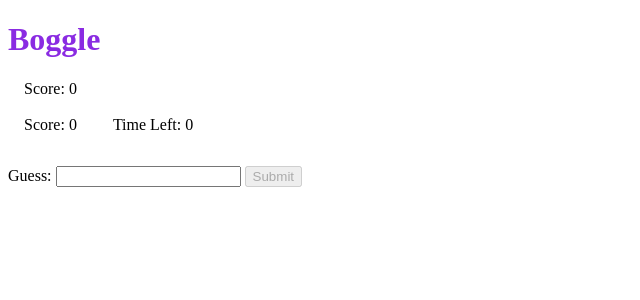
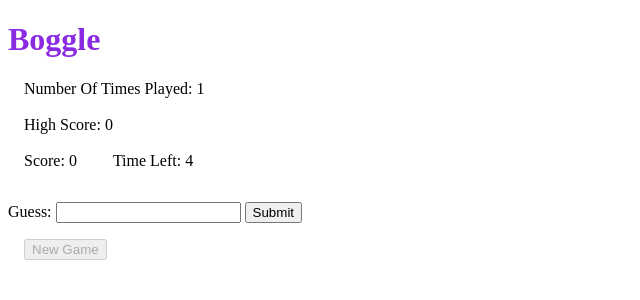
Before and after one commit to Mitya1996/flask-boggle, a Flask app: template templates/index.html in a window 1280 px wide. Shown: the top 300 px of the page, without its empty margins (0-640 px from the left). Run offline with Flask 2, Linux system fonts and the light colour scheme; the template is opened without the code that fills it, so the values that code supplies are empty; parts of the project's set-up code (start-up, migrations or seed data) failed here and were passed over.

Commit message:
Step Six: More statistics! finished

```diff
--- a/app.py
+++ b/app.py
@@ -28,3 +28,30 @@
     word = request.args['guess']
     result = boggle_game.check_valid_word(board, word)
     return jsonify({'response': result})
+
+@app.route('/updateHighScore', methods=['GET', 'POST'])
+def updateHighScore():
+    session_HS = session.get('High Score', 0)
+    if request.method == 'POST':
+        new_HS = request.json['newHighScore']
+        if new_HS > session_HS:
+            session['High Score'] = new_HS
+
+    return jsonify({'high_score': session_HS})
+
+# @app.route('/getHighScore')
+# def getHighScore():
+#     session_HS = session.get('High Score', 0)
+#     return jsonify({'high_score': session_HS})
+
+
+@app.route('/updateNumPlayed', methods=['GET', 'POST'])
+def updateNumPlayed():
+    session['num_played'] = session.get('num_played', 0) # initialize if not exist
+
+    if request.method == 'POST':
+        valid_increment = request.json['incrementOne']
+        if valid_increment:
+            session['num_played'] += 1
+
+    return jsonify({'num_played': session['num_played']})
--- a/static/css/style.css
+++ b/static/css/style.css
@@ -9,3 +9,7 @@
 .game-info-wrapper {
     margin: 1rem 1rem;
 }
+
+#reset-btn {
+    margin: 1rem 1rem;
+}
--- a/static/js/script.js
+++ b/static/js/script.js
@@ -1,8 +1,10 @@
-let score = 0;
+let score;
 let guesses = []
-let time = 5
-let highScore = 0
+const gameTime = 10
+let highScore //todo make this as a get request from backend
+let numPlayed
 
+newGame();
 $('#submit-btn').on('click', handleGuess);
 
 async function handleGuess(e) {
@@ -26,21 +28,99 @@
     }
 }
 
+function newGame() {
+    $('#submit-btn').attr('disabled', false);
+    $('#reset-btn').attr('disabled', true);
+    let time = gameTime;
+    updateNumPlayed();
+    updateHighScore();
+    initScore();
+    initHighScore();
 
     let timerInterval = setInterval(function() {
         if(time <= 1) {
             clearInterval(timerInterval);
             $('#submit-btn').attr('disabled', true); //disable further guesses
+            $('#reset-btn').attr('disabled', false); //allow reset
             updateHighScore();
             alert('Times Up!');
         }
         time--;
         $('#timer').text(time);
     }, 1000);
+}
 
-function updateHighScore() {
+function initScore() {
+    score = 0;
+    $('#score').text(score);
+}
+
+async function initHighScore() {
+    axios.get('/updateHighScore')
+    .then(function (response) {
+        // handle success
+        console.log(response);
+        highScore = response.data.high_score;
+        $('#high-score').text(highScore);
+    })
+    .catch(function (error) {
+        // handle error
+        console.log(error);
+    })
+    .then(function () {
+        // always executed
+    });
+}
+
+async function initNumPlayed() {
+    axios.get('/updateNumPlayed')
+    .then(function (response) {
+        // handle success
+        console.log(response);
+        numPlayed = response.data.num_played;
+        $('#num-played').text(numPlayed);
+    })
+    .catch(function (error) {
+        // handle error
+        console.log(error);
+    })
+    .then(function () {
+        // always executed
+    });
+}
+
+async function updateHighScore() {
+    if(!highScore) {
+        initHighScore();
+    }
     if(score > highScore) {
         highScore = score;
         $('#high-score').text(highScore);
+        //update on back end (or save to flask session cookie rather)
+        await axios.post('/updateHighScore', {
+            newHighScore: highScore,
+          })
+          .then(function (response) {
+            console.log(response);
+            highScore = response.data.session_HS;
+            $('#high-score').text(highScore);
+          })
+          .catch(function (error) {
+            console.log(error);
+          });
     }
 }
+
+async function updateNumPlayed() {
+    await axios.post('/updateNumPlayed', {
+        'incrementOne': 'true',
+    })
+    .then(function (response) {
+        console.log(response);
+        numPlayed = response.data.num_played;
+        $('#num-played').text(numPlayed);
+    })
+    .catch(function (error) {
+        console.log(error);
+    });
+}
--- a/templates/index.html
+++ b/templates/index.html
@@ -8,7 +8,10 @@
 
 <h1>Boggle</h1>
 
-<span class="game-info-wrapper">Score: <span id="high-score">0</span></span>
+<span class="game-info-wrapper">Number Of Times Played: <span id="num-played"></span></span>
+<br>
+<br>
+<span class="game-info-wrapper">High Score: <span id="high-score"></span></span>
 <br>
 <br>
 <span class="game-info-wrapper">Score: <span id="score">0</span></span>
@@ -30,6 +33,8 @@
     <button id="submit-btn">Submit</button>
 </form>
 
+<button id="reset-btn" onclick="newGame()">New Game</button>
+
 <div id="response"></div>
 
 
```
Lines whose indentation alone changed are shown as unchanged.
